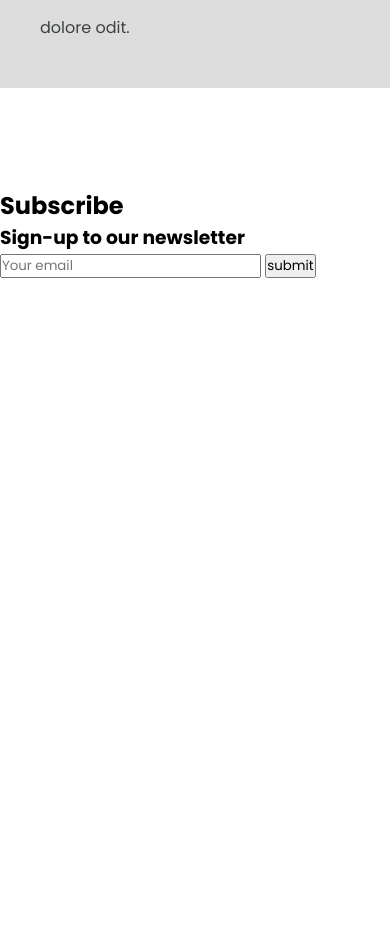
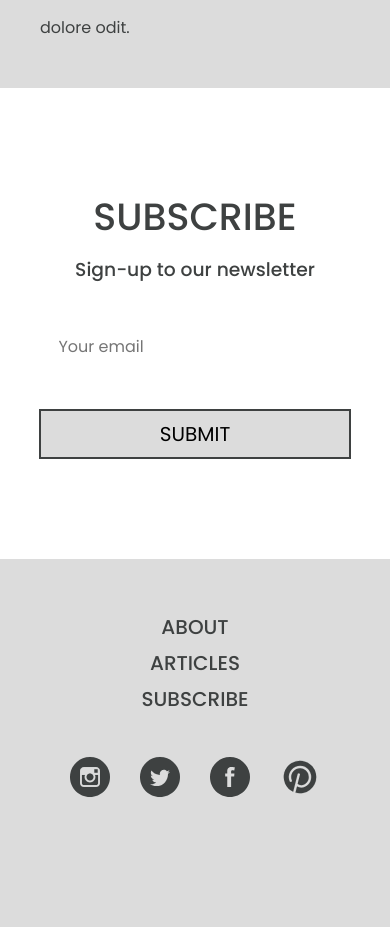
Before and after one commit to BMYDesigns/Farm-App, a website: page index.html in a window 390 px wide. Shown: the part 3800-4727 px from the top of the page. Before the commit the page ends 4078 px from the top, so only its background shows below. Drawn offline with Linux system fonts and the light colour scheme.

Commit message:
footer and subscribe implemented

```diff
--- a/index.html
+++ b/index.html
@@ -64,13 +64,15 @@
         </div>
       </section>
       <section class="subscribe">
-        <h2 class="subscribe-title">Subscribe</h2>
-        <h3 class="subscribe-subtitle">Sign-up to our newsletter</h3>
+        <div class="subscribe-title">
+            <h2 class="subscribe-title">Subscribe</h2>
+            <h3 class="subscribe-subtile">Sign-up to our newsletter</h3>
+        </div>
         <input type="email" placeholder="Your email">
         <button>submit</button>
       </section>
     </main>
-    <footer hidden>
+    <footer>
         <div class="icons">
             <svg fill="#3e4141" height="200px" width="200px" version="1.1" id="Layer_1" xmlns="http://www.w3.org/2000/svg" xmlns:xlink="http://www.w3.org/1999/xlink" viewBox="-143 145 512 512" xml:space="preserve" stroke="#3e4141"><g id="SVGRepo_bgCarrier" stroke-width="0"></g><g id="SVGRepo_tracerCarrier" stroke-linecap="round" stroke-linejoin="round"></g><g id="SVGRepo_iconCarrier"> <g> <path d="M113,446c24.8,0,45.1-20.2,45.1-45.1c0-9.8-3.2-18.9-8.5-26.3c-8.2-11.3-21.5-18.8-36.5-18.8s-28.3,7.4-36.5,18.8 c-5.3,7.4-8.5,16.5-8.5,26.3C68,425.8,88.2,446,113,446z"></path> <polygon points="211.4,345.9 211.4,308.1 211.4,302.5 205.8,302.5 168,302.6 168.2,346 "></polygon> <path d="M183,401c0,38.6-31.4,70-70,70c-38.6,0-70-31.4-70-70c0-9.3,1.9-18.2,5.2-26.3H10v104.8C10,493,21,504,34.5,504h157 c13.5,0,24.5-11,24.5-24.5V374.7h-38.2C181.2,382.8,183,391.7,183,401z"></path> <path d="M113,145c-141.4,0-256,114.6-256,256s114.6,256,256,256s256-114.6,256-256S254.4,145,113,145z M241,374.7v104.8 c0,27.3-22.2,49.5-49.5,49.5h-157C7.2,529-15,506.8-15,479.5V374.7v-52.3c0-27.3,22.2-49.5,49.5-49.5h157 c27.3,0,49.5,22.2,49.5,49.5V374.7z"></path> </g> </g></svg>
             <svg fill="#3e4141" height="200px" width="200px" version="1.1" id="Layer_1" xmlns="http://www.w3.org/2000/svg" xmlns:xlink="http://www.w3.org/1999/xlink" viewBox="-143 145 512 512" xml:space="preserve" stroke="#3e4141"><g id="SVGRepo_bgCarrier" stroke-width="0"></g><g id="SVGRepo_tracerCarrier" stroke-linecap="round" stroke-linejoin="round"></g><g id="SVGRepo_iconCarrier"> <path d="M113,145c-141.4,0-256,114.6-256,256s114.6,256,256,256s256-114.6,256-256S254.4,145,113,145z M215.2,361.2 c0.1,2.2,0.1,4.5,0.1,6.8c0,69.5-52.9,149.7-149.7,149.7c-29.7,0-57.4-8.7-80.6-23.6c4.1,0.5,8.3,0.7,12.6,0.7 c24.6,0,47.3-8.4,65.3-22.5c-23-0.4-42.5-15.6-49.1-36.5c3.2,0.6,6.5,0.9,9.9,0.9c4.8,0,9.5-0.6,13.9-1.9 C13.5,430-4.6,408.7-4.6,383.2v-0.6c7.1,3.9,15.2,6.3,23.8,6.6c-14.1-9.4-23.4-25.6-23.4-43.8c0-9.6,2.6-18.7,7.1-26.5 c26,31.9,64.7,52.8,108.4,55c-0.9-3.8-1.4-7.8-1.4-12c0-29,23.6-52.6,52.6-52.6c15.1,0,28.8,6.4,38.4,16.6 c12-2.4,23.2-6.7,33.4-12.8c-3.9,12.3-12.3,22.6-23.1,29.1c10.6-1.3,20.8-4.1,30.2-8.3C234.4,344.5,225.5,353.7,215.2,361.2z"></path> </g></svg>
--- a/styles/components/_footer.scss
+++ b/styles/components/_footer.scss
@@ -0,0 +1,89 @@
+footer {
+    display: flex;
+    align-items: center;
+    justify-content: space-between;
+    padding: 20px 70px;
+    background-color: gainsboro;
+
+    .icons {
+        display: flex;
+        gap: 0 30px;
+
+        svg {
+            width: 50px;
+        }
+    }
+
+    .footer-list {
+        display: flex;
+        align-items: center;
+        gap: 0 50px;
+
+        a {
+            text-decoration: none;
+            color: $primary-color;
+            text-transform: uppercase;
+            font-weight: 500;
+            font-size: 20px;
+        }
+    }
+}
+
+@media screen and (max-width: 1000px) {
+    footer {
+        padding: 20px 50px;
+
+        .icons {
+            gap: 0 15px;
+
+            svg {
+                width: 40px;
+            }
+        }
+
+        .footer-list {
+            gap: 0 20px;
+
+            a {
+                font-size: 18px;
+            }
+        }
+    }
+}
+
+@media screen and (max-width:700px) {
+    footer {
+        display: flex;
+        align-items: center;
+        flex-direction: column-reverse;
+        justify-content: center;
+        padding: 50px 0;
+        background-color: gainsboro;
+
+        .icons {
+            display: flex;
+            gap: 0 30px;
+            margin-top: -40px;
+
+            svg {
+                width: 40px;
+            }
+        }
+
+        .footer-list {
+            display: flex;
+            flex-direction: column;
+            align-items: center;
+            gap: 0 50px;
+
+            a {
+                text-decoration: none;
+                color: $primary-color;
+                text-transform: uppercase;
+                font-weight: 500;
+                font-size: 20px;
+                margin: 3px 0;
+            }
+        }
+    }
+}
--- /dev/null
+++ b/styles/components/_subscribe.scss
@@ -0,0 +1,72 @@
+main {
+    .subscribe {
+        display: flex;
+        flex-direction: column;
+        gap: 50px 0;
+        justify-content: center;
+        align-items: center;
+        margin: 100px 0;
+        color: $primary-color;
+
+        .subscribe-title {
+            text-align: center;
+
+           h2 {
+                font-size: 38px;
+                margin-bottom: 10px;
+                font-weight: 500;
+                text-transform: uppercase;
+            }
+
+            h3 {
+                font-weight: 500;
+            }
+        }
+
+        input {
+            width: 30%;
+            border: none;
+            font-size: 18px;
+            outline: none;
+        }
+
+        button {
+            background-color: gainsboro;
+            padding: 8px 32px;
+            text-transform: uppercase;
+            font-size: 20px;
+            border: 2px solid $primary-color;
+            cursor: pointer;
+
+
+        }
+
+        button:hover {
+            background-color: $primary-color;
+            border: 2px solid gainsboro;
+            color: whitesmoke;
+            transition: all ease-in-out 0.3s;
+
+        }
+
+    }
+}
+
+@media screen and (max-width:1000px) {
+    main {
+        .subscribe {
+
+
+            input {
+                width: 70%;
+                font-size: 16px;
+            }
+
+            button {
+                width: 80%;
+
+            }
+
+        }
+    }
+}
--- a/styles/main.scss
+++ b/styles/main.scss
@@ -5,4 +5,5 @@
 @import './components/header';
 @import './components/body';
 @import './components/about';
+@import './components/subscribe';
 @import './components/footer';
```
Also changed, not shown: styles/main.css, 1 other file.
